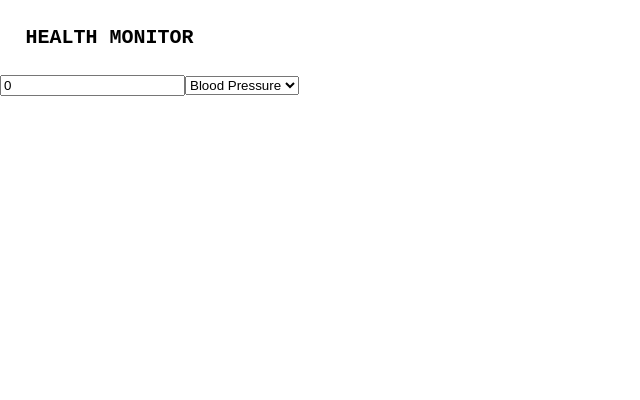
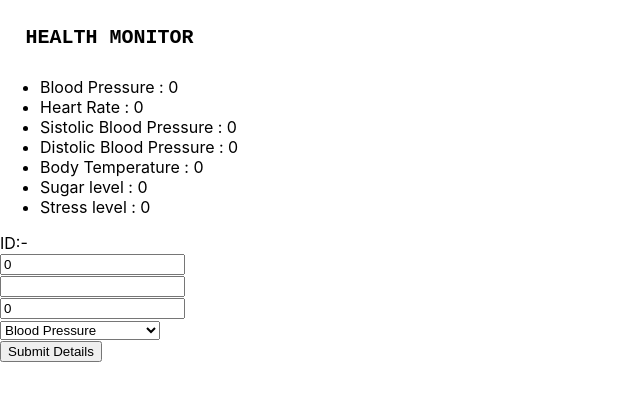
Before and after one commit to srujank1995/Health-Analytics, a React (Create React App) app: page / in a window 1280 px wide. Both pictures are taken after a click on the button "Edit". Shown: the top 400 px of the page, without its empty margins (0-640 px from the left). Built offline with nearby package versions, Linux system fonts and the light colour scheme.

Commit message:
Edit function created

```diff
--- a/src/Components/EditData/EditHealthRecords.tsx
+++ b/src/Components/EditData/EditHealthRecords.tsx
@@ -1,18 +1,73 @@
-import { useContext } from 'react'
-import { StateType, Update_BP } from '../../Context-Structure/StateTypeMain'
-import ContextHealthMain from '../../Context-Structure/ContextHealth-Main'
+import { useContext, useRef } from "react";
+import {
+  StateType,
+  Update_BP,
+  Update_BTemp,
+  Update_DBP,
+  Update_HR,
+  Update_SBP,
+  Update_SL,
+  Update_SR,
+} from "../../Context-Structure/StateTypeMain";
+import ContextHealthMain from "../../Context-Structure/ContextHealth-Main";
 
 const EditHealthRecords = () => {
-  const {editUserData} = useContext(ContextHealthMain)
+  const ModalRef: any = useRef();
+  const { editUserData, ModalFun, setInputData, initialValue } =useContext(ContextHealthMain);
   return (
     <div>
+      <ul>
+        <li>
+          {editUserData.BP.name} : {editUserData.BP.value}
+        </li>
+        <li>
+          {editUserData.HR.name} : {editUserData.HR.value}
+        </li>
+        <li>
+          {editUserData.SBP.name} : {editUserData.SBP.value}
+        </li>
+        <li>
+          {editUserData.DBP.name} : {editUserData.DBP.value}
+        </li>
+        <li>
+          {editUserData.BTemp.name} : {editUserData.BTemp.value}
+        </li>
+        <li>
+          {editUserData.SR.name} : {editUserData.SR.value}
+        </li>
+        <li>
+          {editUserData.SL.name} : {editUserData.SL.value}
+        </li>
+      </ul>
+      <label>ID:-</label>
+      <br></br>
+      <input type="number" value={editUserData.id} />
+      <br></br>
+      <input type="text" value={editUserData.name} />
+      <br></br>
+      <input
+        type="number"
+        value={initialValue}
+        onChange={(e) => {
+          setInputData(parseInt(e.target.value));
+        }}
+      />
+      <br></br>
+      <select id="health" ref={ModalRef}>
+        <option value={Update_BP}>{editUserData.BP.name}</option>
+        <option value={Update_HR}>{editUserData.HR.name}</option>
+        <option value={Update_SBP}>{editUserData.SBP.name}</option>
+        <option value={Update_DBP}>{editUserData.DBP.name}</option>
+        <option value={Update_BTemp}>{editUserData.BTemp.name}</option>
+        <option value={Update_SR}>{editUserData.SR.name}</option>
+        <option value={Update_SL}>{editUserData.SL.name}</option>
+      </select>
+      <br></br>
+      <button type="button" onClick={() => ModalFun(ModalRef.current.value)}>
+        Submit Details
+      </button>
+    </div>
+  );
+};
 
-      <input type='text' value={editUserData.id} />
-      <select id='health'>
-        <option value={Update_BP}>{editUserData.BP.name}</option>
-      </select>
-    </div>
-  )
-}
-
-export default EditHealthRecords
+export default EditHealthRecords;
--- a/src/Context-Structure/ContextHealth-Main.tsx
+++ b/src/Context-Structure/ContextHealth-Main.tsx
@@ -1,13 +1,17 @@
 import { Children, createContext, useReducer, useState } from "react";
 import ReducerFunction, { initialstate } from "./ReducerFunction";
 import { StateType, VIEW_EDIT, stateval } from "./StateTypeMain";
+import { Value } from "sass";
 
 const ContextHealthMain = createContext({
+  initialValue:0,
   UserVal: initialstate,
   currentStatePage: "View",
   CurrentpageFn: (value: VIEW_EDIT) => {},
   editUserData:initialstate[0],
-  EditDataFn:(userData:StateType) => {}
+  EditDataFn:(userData:StateType) => {},
+  ModalFun:(value:any) => {},
+  setInputData:(value:number) => {}
 
 });
 
@@ -24,15 +28,29 @@ export const ContextHealthMainWrapper: React.FC<any> = (props) => {
   const EditDataFn = (userData:StateType) => {
     setEditUserData(userData)
   }
+  const [inputData, setInputData] = useState<number>(0)
+
+  const ModalFun = (value:any) => {
+   dispatch({
+    payload:{value:inputData},
+    type:value
+   })
+  }
+  const SetInputDataFn = (Value:number) =>{
+    setInputData(Value)
+  }
   const { children } = props;
   return (
     <ContextHealthMain.Provider
       value={{
+        ModalFun,
+        setInputData:SetInputDataFn,
+        initialValue:inputData,
         UserVal: initialstate,
         currentStatePage: currentStatePage,
         CurrentpageFn: CurrentpageFn,
         editUserData:editUserData,
-        EditDataFn:EditDataFn
+        EditDataFn:EditDataFn,
       }}
     >
       <div>{children}</div>
```
